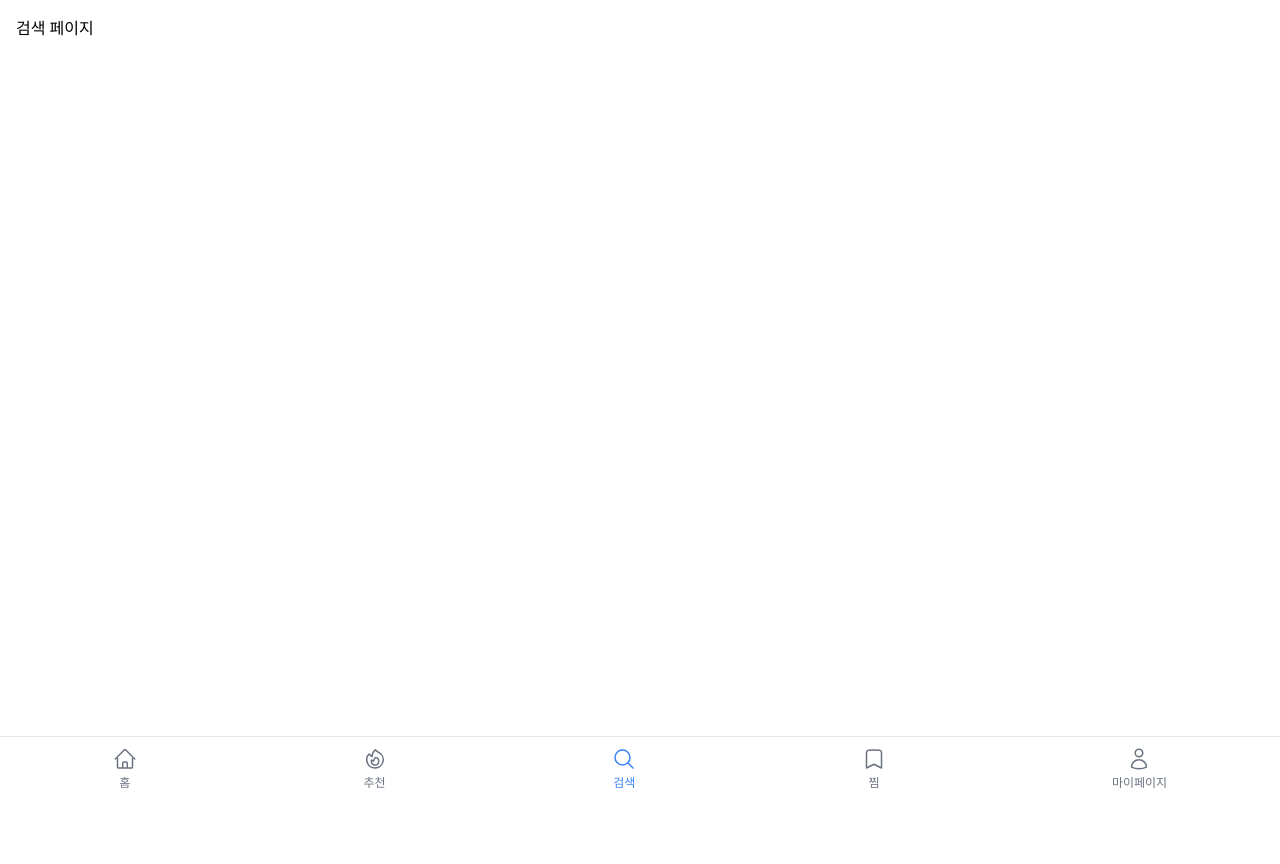
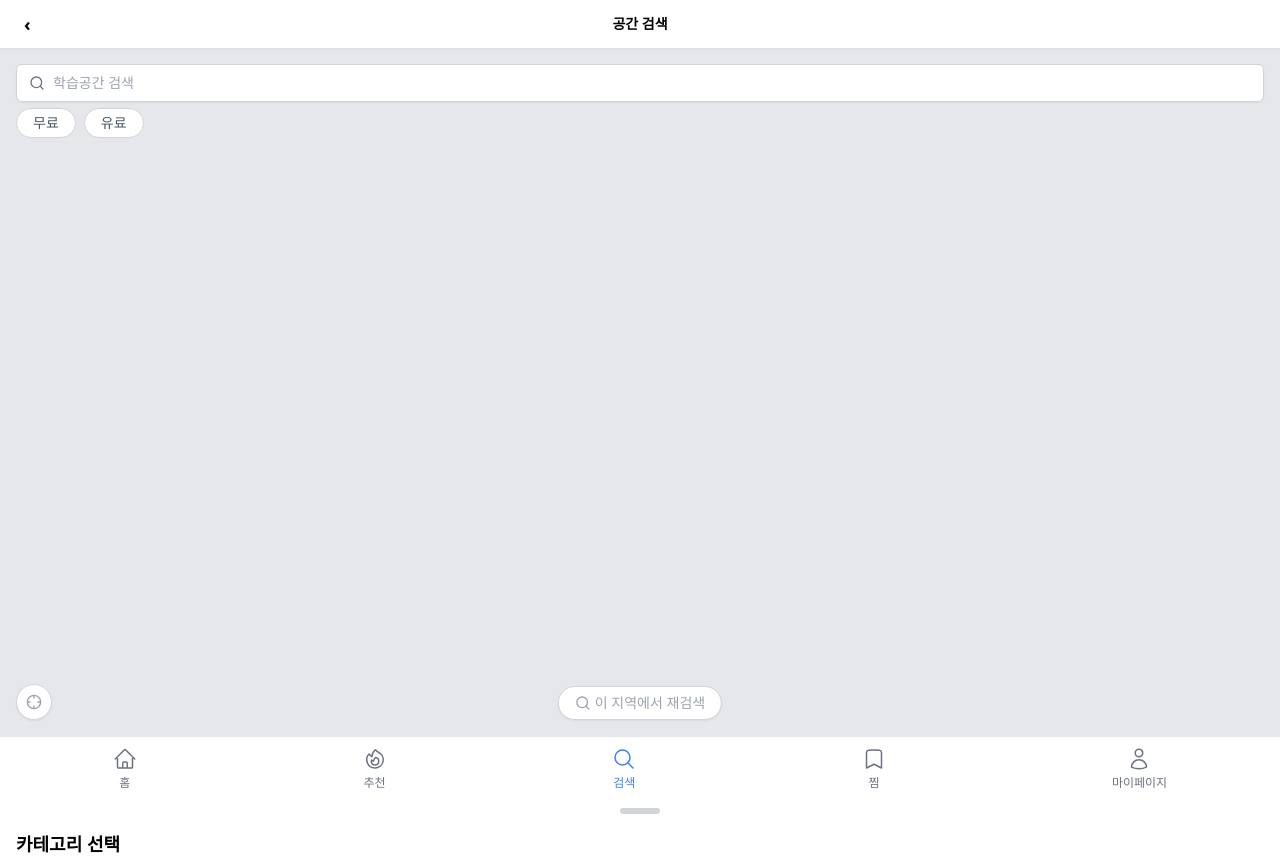
Before and after one commit to Gongspot/Gongspot_Web, a React (Vite) app: page /search in a window 1280 px wide. Before the commit the page ends 800 px from the top, so only its background shows below. Built offline with nearby package versions, Linux system fonts and the light colour scheme; a web font is replaced by a local one.

Commit message:
✨ feat: 공간 검색 페이지 UI 추가

```diff
--- a/src/pages/SearchPage.tsx
+++ b/src/pages/SearchPage.tsx
@@ -1,4 +1,76 @@
+import { useState } from 'react';
+import { Search, Crosshair } from 'lucide-react';
+
 const SearchPage = () => {
-  return <div className="p-4">검색 페이지</div>;
+  const [isSheetOpen, setIsSheetOpen] = useState(false);
+
+  return (
+    <div className="w-full h-screen flex flex-col">
+      {/* 상단 헤더 */}
+      <div className="bg-white relative flex items-center px-4 py-3 h-12 shadow-sm z-10">
+        <button className="z-10 font-bold text-lg px-2">‹</button>
+        <div className="absolute left-1/2 top-1/2 -translate-x-1/2 -translate-y-1/2 text-sm font-semibold">
+          공간 검색
+        </div>
+      </div>
+
+      {/* 지도 영역 */}
+      <div className="relative flex-1 bg-gray-200">
+        {/* 검색창 */}
+        <div className="absolute top-4 left-4 right-4 z-20">
+          <div className="flex items-center bg-white px-3 py-2 rounded-md shadow-sm border border-gray-300">
+            <Search className="w-4 h-4 text-gray-500 mr-2" />
+            <input
+              type="text"
+              placeholder="학습공간 검색"
+              className="flex-1 bg-transparent text-sm placeholder-gray-400 outline-none"
+            />
+          </div>
+        </div>
+
+        {/* 필터 버튼 */}
+        <div className="absolute top-[60px] left-4 right-4 z-20 flex space-x-2">
+          <button className="px-4 py-1 text-sm border border-gray-300 bg-white rounded-full text-gray-600">
+            무료
+          </button>
+          <button className="px-4 py-1 text-sm border border-gray-300 bg-white rounded-full text-gray-600">
+            유료
+          </button>
+        </div>
+
+        {/* 현재 위치 버튼 */}
+        <button className="absolute bottom-20 left-4 w-9 h-9 flex items-center justify-center bg-white border border-gray-300 rounded-full shadow-sm z-20">
+          <Crosshair className="w-4 h-4 text-gray-400" />
+        </button>
+
+        {/* 재검색 버튼 */}
+        <button
+          onClick={() => setIsSheetOpen(true)}
+          className="absolute bottom-20 left-1/2 -translate-x-1/2 flex items-center px-4 py-1.5 bg-white border border-gray-300 rounded-full shadow-sm text-sm text-gray-400 z-20"
+        >
+          <Search className="w-4 h-4 mr-1 text-gray-400" />
+          이 지역에서 재검색
+        </button>
+      </div>
+
+      {/* 바텀 시트 */}
+        <div
+          className={`fixed bottom-0 left-0 w-full h-[60%] bg-white rounded-t-2xl shadow-lg z-50 transform transition-transform duration-300 ${
+            isSheetOpen ? 'translate-y-0' : 'translate-y-full'
+          }`}
+        >
+          <div
+            className="w-10 h-1.5 bg-gray-300 rounded-full mx-auto mt-2 cursor-pointer"
+            onClick={() => setIsSheetOpen(false)}
+          />
+          <div className="p-4 overflow-y-auto h-full">
+            <h2 className="text-lg font-semibold mb-2">카테고리 선택</h2>
+            <p className="text-sm text-gray-500">예: 학습공간, 회의실, 세미나룸...</p>
+          </div>
+        </div>
+
+    </div>
+  );
 };
+
 export default SearchPage;
```
